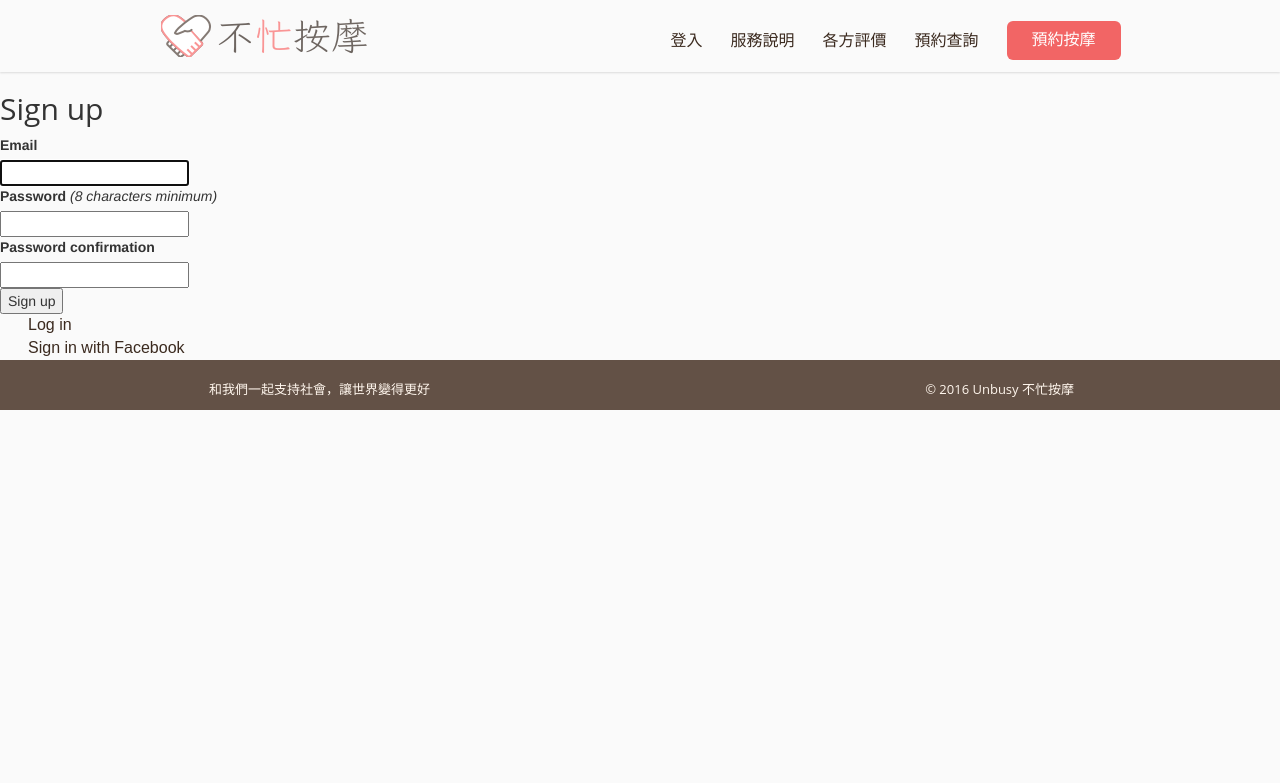
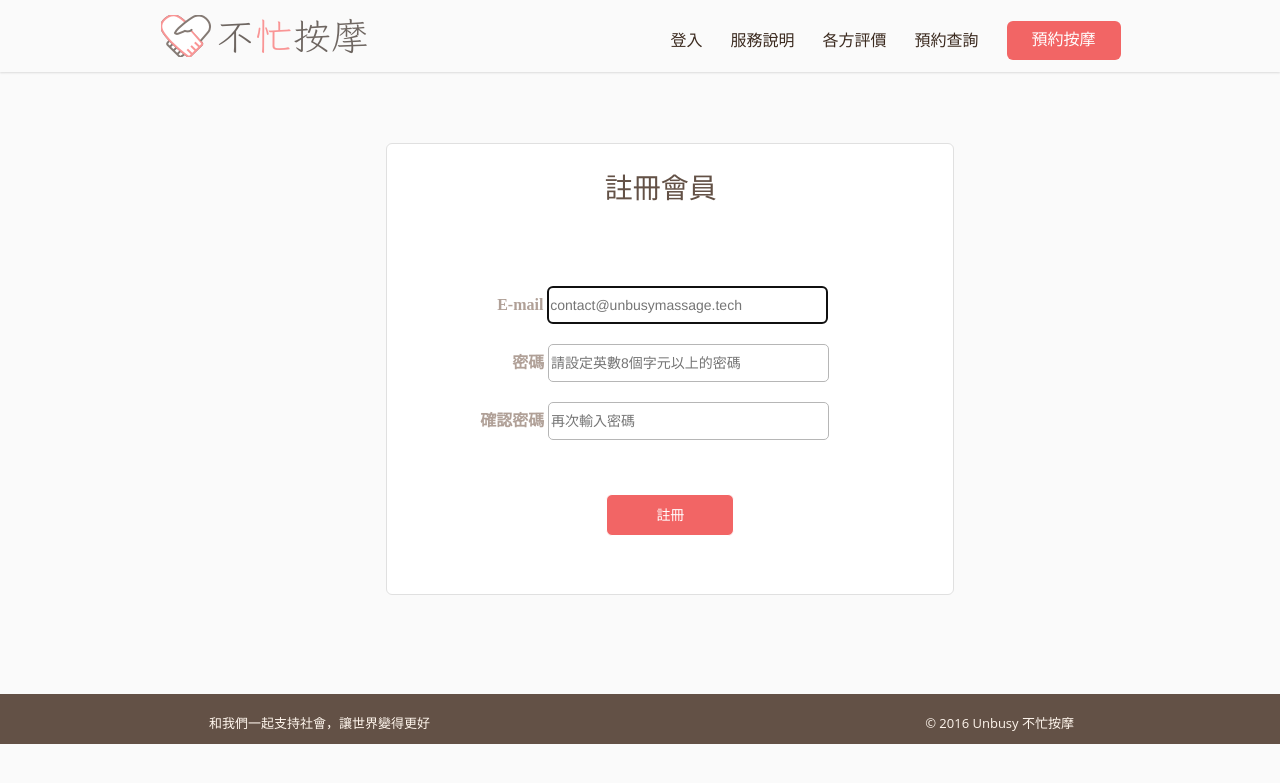
Before and after one commit to lkwu/unbusy, a Rails app: page /users/sign_up in a window 1280 px wide. Shown: the top 783 px of the page. Run offline with Rails 7, Linux system fonts and the light colour scheme; style sheets or scripts are compiled from the project's sources; parts of the project's set-up code (start-up, migrations or seed data) failed here and were passed over; some libraries are stand-ins or nearby versions.

Commit message:
HTML and CSS for Log in and Sign up

```diff
--- a/app/assets/stylesheets/application.scss
+++ b/app/assets/stylesheets/application.scss
@@ -21,3 +21,5 @@
 @import "booking_show";
 @import "welcome";
 @import "booking_record";
+@import "login";
+@import "signup";
--- /dev/null
+++ b/app/assets/stylesheets/login.scss
@@ -0,0 +1,145 @@
+#log-in-unbusy {
+  margin: 0;
+  margin-top: 71px;
+  margin-bottom: 99px;
+  margin-left: 19.8%;
+  width: 768px;
+  height: 509px;
+  background: #ffffff;
+  border: 1px solid #e0e0e0;
+  border-radius: 6px;
+}
+
+#log-in-unbusy .container {
+  width: 100%;
+  height: 100%;
+/*  margin-left: 10.53%;*/
+  padding-right: 0;
+  padding-left: 0;
+  position: relative;
+  z-index: 0;
+}
+
+
+#log-in-unbusy h1 {
+  text-align: center;
+  font-family:PingFangTC-Medium;
+  font-size:28px;
+  color:#635146;
+  text-align:center;
+  position: absolute;
+  margin: 0;
+  left: 47.53%;
+  top: 5.9%;
+}
+
+#log-in-unbusy p {
+  text-align: center;
+  font-family:PingFangTC-Regular;
+  font-size:16px;
+  color:#030303;
+  text-align:center;
+  margin: 0;
+  position: absolute;
+  top: 17.68%;
+  left: 33.33%;
+}
+
+
+/* col-sm-6 left-side */
+
+.field {
+  position: absolute;
+  top: 173px;
+}
+
+.fblogin {
+  display: inline-block;
+  padding: 11px 0px;
+  border-style: none;
+  border-radius: 6px;
+  background: #5b91dc;
+  width: 257px;
+  height: 42px;
+  position: absolute;
+  left: 17%;
+  top: 218px;
+}
+
+.fblogin a {
+  padding: 11px 48px;
+  text-decoration: none;
+  font-family: PingFangTC;
+  font-weight: lighter;
+  font-size: 16px;
+  color: #ffffff;
+  text-align: center;
+}
+
+
+/* col-sm-6 right-side */
+
+.field {
+  position: absolute;
+  left: 26%;
+}
+
+#log-in-unbusy label {
+  font-family:PingFangTC;
+  font-size:16px;
+  color:#b0a097;
+  line-height:24px;
+  text-align:left;
+}
+
+#log-in-unbusy input#user_email {
+  background:#ffffff;
+  border:1px solid #b6b6b6;
+  border-radius:5px;
+  width:198px;
+  height:38px;
+}
+
+#log-in-unbusy input#user_password {
+  background:#ffffff;
+  border:1px solid #b6b6b6;
+  border-radius:5px;
+  width:198px;
+  height:38px;
+}
+
+
+.col-sm-6 .actions {
+  position: absolute;
+  width: 129px;
+  top: 368px;
+  left: 35%;
+}
+
+.col-sm-6 .actions input {
+  display: inline-block;
+  padding: 8px 25px;
+  background: #f26565;
+  color: #ffffff;
+  border-radius: 6px;
+  border: 1px solid;
+  width: 128px;
+  height: 42px;
+  text-decoration: none;
+  text-align: center;
+}
+
+
+
+#log-in-unbusy span a {
+  padding-right: 30px;
+  padding-left: 30px;
+  font-family:PingFangTC;
+  font-size:17px;
+  color:#f26565;
+  letter-spacing:-0.41px;
+  text-align:center;
+  position: absolute;
+  left: 30.58%;
+  bottom: 8.84%;
+}
--- /dev/null
+++ b/app/assets/stylesheets/signup.scss
@@ -0,0 +1,138 @@
+#sign-up-unbusy {
+  margin: 0;
+  margin-top: 71px;
+  margin-bottom: 99px;
+  margin-left: 30.14%;
+  width: 568px;
+  height: 452px;
+  background: #ffffff;
+  border: 1px solid #e0e0e0;
+  border-radius: 6px;
+}
+
+#sign-up-unbusy .container {
+  width: 100%;
+  height: 100%;
+  padding-right: 0;
+  padding-left: 0;
+  position: relative;
+  z-index: 0;
+}
+
+#sign-up-unbusy h2 {
+  text-align: center;
+  font-family:PingFangTC-Medium;
+  font-size:28px;
+  color:#635146;
+  text-align:center;
+  position: absolute;
+  margin: 0;
+  left: 38.53%;
+  top: 6.64%;
+}
+
+.field-singup {
+  position: absolute;
+  left: 16.5%;
+  top: 31.64%;
+}
+
+
+#sign-up-unbusy label {
+  font-family:PingFangTC;
+  font-size:16px;
+  color:#b0a097;
+  line-height:24px;
+  text-align:left;
+}
+
+#sign-up-unbusy input#user_email {
+  background:#ffffff;
+  border:1px solid #b6b6b6;
+  border-radius:5px;
+  width:198px;
+  height:38px;
+}
+
+#sign-up-unbusy input#user_password {
+  background:#ffffff;
+  border:1px solid #b6b6b6;
+  border-radius:5px;
+  width:198px;
+  height:38px;
+}
+
+#sign-up-unbusy input#user_password_confirmation {
+  background:#ffffff;
+  border:1px solid #b6b6b6;
+  border-radius:5px;
+  width:198px;
+  height:38px;
+}
+
+.field-singup .field-email {
+  margin-bottom: 20px;
+  margin-left: 17px;
+}
+
+#sign-up-unbusy input#user_email {
+  background:#ffffff;
+  border:1px solid #b6b6b6;
+  border-radius:5px;
+  width:281px;
+  height:38px;
+}
+
+.field-singup .field-password {
+  margin-bottom: 20px;
+  margin-left: 32px;
+}
+
+#sign-up-unbusy input#user_password {
+  background:#ffffff;
+  border:1px solid #b6b6b6;
+  border-radius:5px;
+  width:281px;
+  height:38px;
+}
+
+#sign-up-unbusy input#user_password_confirmation {
+  background:#ffffff;
+  border:1px solid #b6b6b6;
+  border-radius:5px;
+  width:281px;
+  height:38px;
+}
+
+#sign-up-unbusy .actions {
+  position: absolute;
+  width: 129px;
+  bottom: 12.83%;
+  left: 38.8%;
+}
+
+#sign-up-unbusy .actions input {
+  display: inline-block;
+  padding: 8px 25px;
+  background: #f26565;
+  color: #ffffff;
+  border-radius: 6px;
+  border: 1px solid;
+  width: 128px;
+  height: 42px;
+  text-decoration: none;
+  text-align: center;
+}
+
+#sign-up-unbusy span a {
+  padding-right: 30px;
+  padding-left: 30px;
+  font-family:PingFangTC;
+  font-size:17px;
+  color:#f26565;
+  letter-spacing:-0.41px;
+  text-align:center;
+  position: absolute;
+  left: 30.58%;
+  bottom: 8.84%;
+}
--- a/app/views/devise/registrations/new.html.erb
+++ b/app/views/devise/registrations/new.html.erb
@@ -1,29 +1,40 @@
-<h2>Sign up</h2>
+<div id="sign-up-unbusy">
+  <div class="container">
+
+    <h2>註冊會員</h2>
 
     <%= form_for(resource, as: resource_name, url: registration_path(resource_name)) do |f| %>
+
     <%= devise_error_messages! %>
 
-  <div class="field">
-    <%= f.label :email %><br />
-    <%= f.email_field :email, autofocus: true %>
+    <div class="field-singup">
+      <div class="field-email">
+        <%= f.label :email, "E-mail" %>
+        <%= f.email_field :email, autofocus: true, placeholder: "contact@unbusymassage.tech" %>
       </div>
 
-  <div class="field">
-    <%= f.label :password %>
-    <% if @minimum_password_length %>
+      <div class="field-password">
+        <%= f.label :password, "密碼" %>
+<!--         <% if @minimum_password_length %>
           <em>(<%= @minimum_password_length %> characters minimum)</em>
-    <% end %><br />
-    <%= f.password_field :password, autocomplete: "off" %>
+        <% end %> -->
+
+        <%= f.password_field :password, autocomplete: "off", placeholder: "請設定英數8個字元以上的密碼" %>
       </div>
 
-  <div class="field">
-    <%= f.label :password_confirmation %><br />
-    <%= f.password_field :password_confirmation, autocomplete: "off" %>
+      <div class="field-passwordagain">
+        <%= f.label :password_confirmation, "確認密碼" %>
+        <%= f.password_field :password_confirmation, autocomplete: "off", placeholder: "再次輸入密碼" %>
+      </div>
     </div>
 
       <div class="actions">
-    <%= f.submit "Sign up" %>
+        <%= f.submit "註冊" %>
       </div>
     <% end %>
 
-<%= render "devise/shared/links" %>
+<!--     <%= render "devise/shared/links" %>
+    上面這一行是顯示"Log in"與"Sign in with Facebook" -->
+
+  </div>
+</div>
```
Also changed, not shown: app/views/devise/sessions/new.html.erb (+25 -14 lines). Lines whose indentation alone changed are shown as unchanged.
